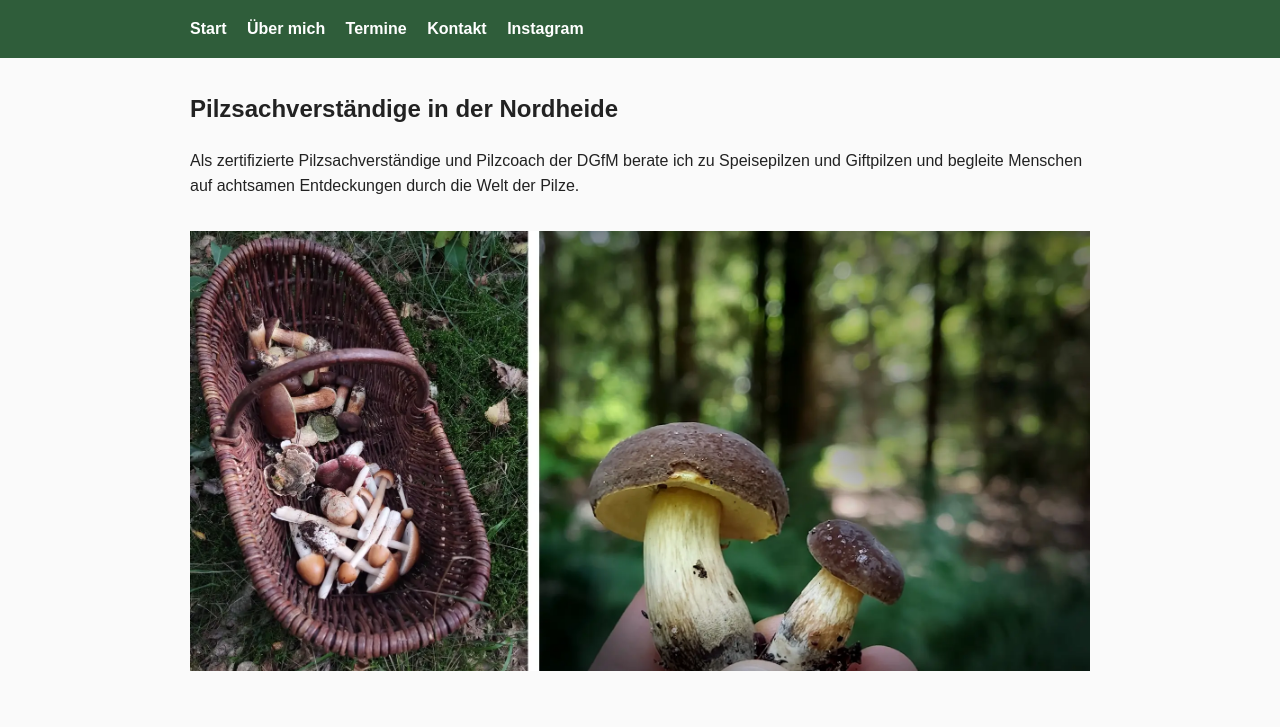
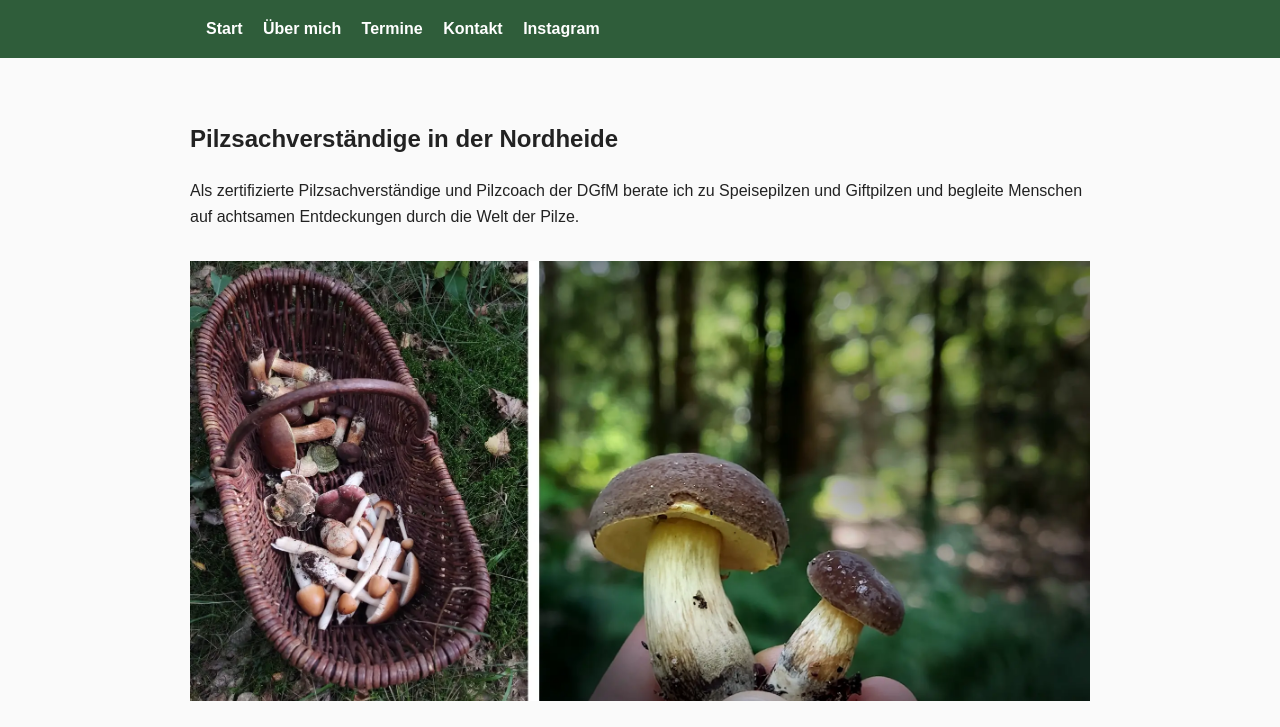
Before and after one commit to pilze-nordheide/pilze-nordheide, a plain HTML site: page index.html in a window 1280 px wide. Shown: the top 727 px of the page. Drawn offline with Linux system fonts and the light colour scheme.

Commit message:
Update style.css

```diff
--- a/style.css
+++ b/style.css
@@ -9,6 +9,10 @@ body {
 header {
   background: #2f5d3a;
   padding: 1rem;
+  position: fixed;
+  top: 0;
+  width: 100%;
+  z-index: 1000;
 }
 
 nav {
@@ -29,7 +33,7 @@ nav a:hover {
 
 main {
   max-width: 900px;
-  margin: 2rem auto;
+  margin: 120px auto 2rem auto;
   padding: 0 1rem;
 }
 
```
